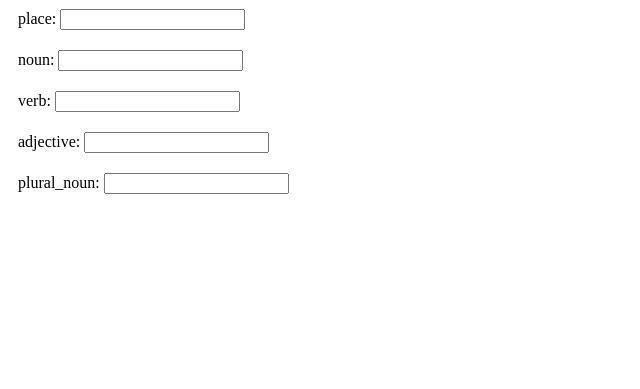
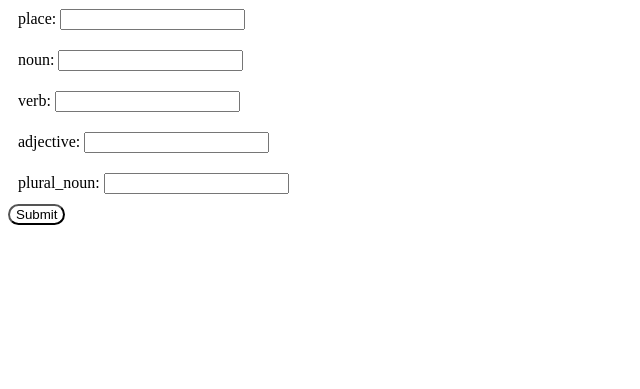
Before and after one commit to jlh040/Python-Flask-Madlibs, a Flask app: page /home in a window 1280 px wide. Shown: the part 81-470 px from the top of the page, without its empty margins (0-640 px from the left). Run offline with Flask 2, Linux system fonts and the light colour scheme.

Commit message:
changed styling of the button and placed the inputs in a form

```diff
--- a/static/app.css
+++ b/static/app.css
@@ -1,3 +1,8 @@
 .prompts {
     padding: 10px;
 }
+
+button {
+    background: white;
+    border-radius: 20px;
+}
--- a/templates/home.html
+++ b/templates/home.html
@@ -8,11 +8,14 @@
 </head>
 <body>
     <h1>Madlibs</h1>
+    <form action="/story">
         {% for prompt in our_prompts %}
         <div class="prompts">
             <label for="{{ prompt }}">{{ prompt }}: </label>
             <input type="text" id="{{ prompt }}" name="{{ prompt }}"><br>
         </div>
         {% endfor %}
+        <button>Submit</button>
+    </form>
 </body>
 </html>
```
Lines whose indentation alone changed are shown as unchanged.
